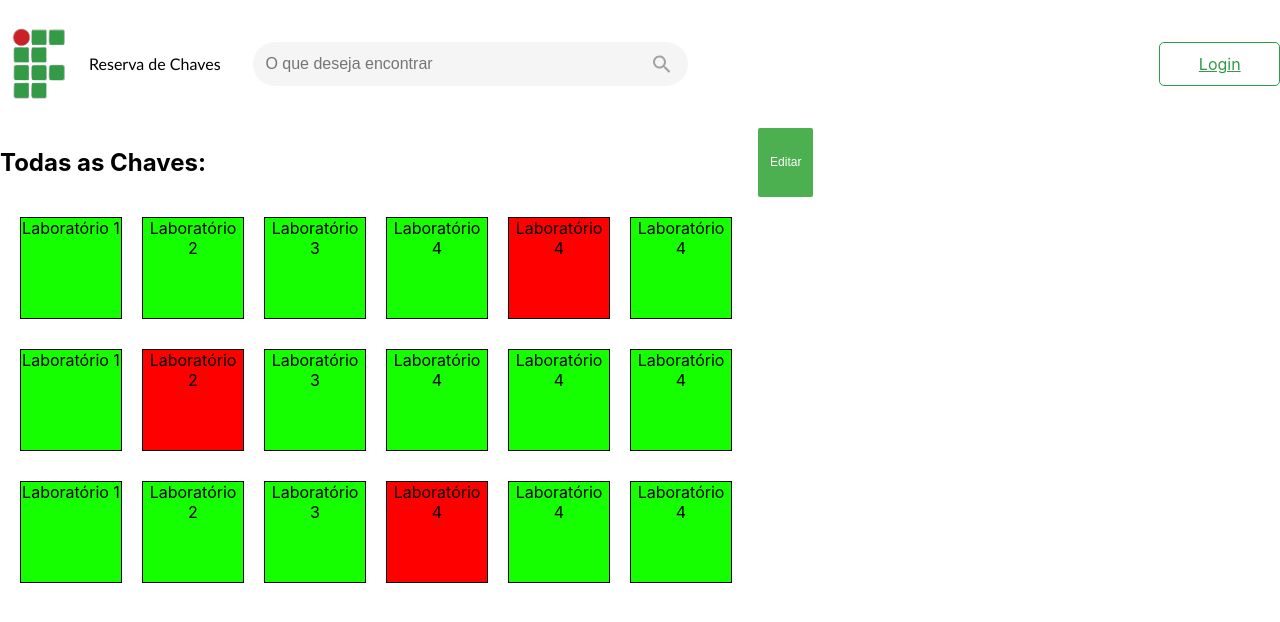
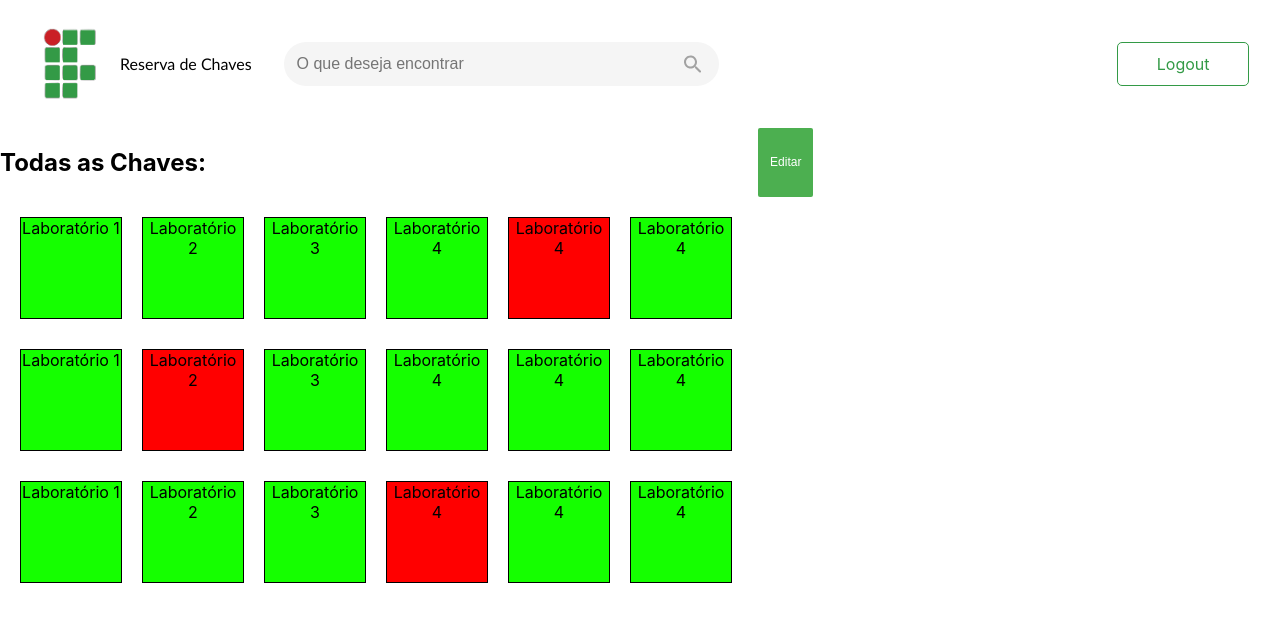
Before and after one commit to Laysabernardes/ReservaDeChavesIFSP, a React (Create React App) app in the folder front-end/: page / in a window 1280 px wide. Shown: the top 622 px of the page. Built offline with nearby package versions, Linux system fonts and the light colour scheme.

Commit message:
Adicção da página Main e do Css da mesma

```diff
--- a/front-end/package.json
+++ b/front-end/package.json
@@ -8,13 +8,13 @@
     "@testing-library/user-event": "^13.5.0",
     "react": "^18.2.0",
     "react-dom": "^18.2.0",
-    "react-scripts": "5.0.1",
+    "react-scripts": "^5.0.1",
     "web-vitals": "^2.1.4"
   },
   "scripts": {
     "start": "react-scripts start",
     "build": "react-scripts build",
-    "test": "react-scripts test",
+    "test": "react-scripts test --env=jsdom",
     "eject": "react-scripts eject"
   },
   "eslintConfig": {
--- a/front-end/src/css/header.css
+++ b/front-end/src/css/header.css
@@ -8,7 +8,7 @@
     display: flex; /* Define o contêiner como flexível */
     flex-direction: row; /* Alinha os itens em uma linha horizontal */
     align-items: center; /* Centraliza os itens verticalmente */
-    justify-content: space-between; /* Distribui o espaço entre os itens */
+    justify-content: space-around; /* Distribui o espaço entre os itens */
 }
 
 /* Configuração para a seção de informações no cabeçalho */
@@ -57,6 +57,7 @@
     color: var(--cor-de-destaque); /* Define a cor do texto como a cor de destaque */
     padding: .7rem 2.4rem; /* Adiciona preenchimento interno de .7rem na vertical e 2.4rem na horizontal */
     border-radius: 5px; /* Adiciona borda arredondada com raio de 5px */
+    text-decoration: none; /* remove o sublinhado do texto do botão */
 }
 
 /* Estilo para o botão no cabeçalho quando o mouse passa sobre ele */
--- a/front-end/src/pages/header.js
+++ b/front-end/src/pages/header.js
@@ -25,7 +25,7 @@ function Header() {
           <img className="header__lupa" src={lupa} alt="lupa" />
         </div>
         {/* Link para a página de login */}
-        <a className="header__boton" href="./login.html">Login</a>
+        <a className="header__boton" href="./login.html">Logout</a>
         {/* Ícone de lupa para dispositivos móveis, não aparece em desktop */}
         <img className="header__lupa-mobile" src={lupaMobile} alt="lupa" />
       </header>
```
Also changed, not shown: front-end/src/pages/main.js (added, +20 -0 lines), front-end/src/css/main.css (added), 1 other file (tests, documents, lock files or other folders).
